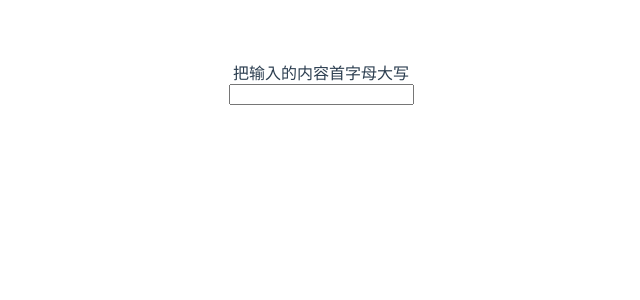
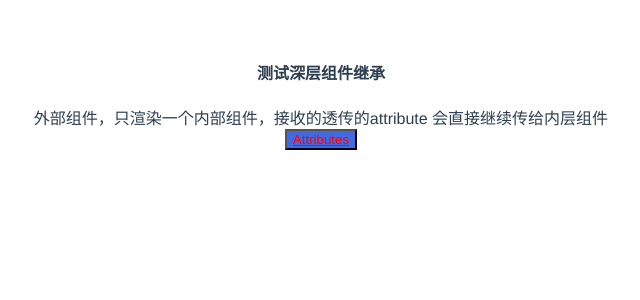
Before and after one commit to humanheima/vue-hello-world, a Vue app: page / in a window 1280 px wide. Shown: the top 300 px of the page, without its empty margins (319-959 px from the left). Built offline with nearby package versions, Linux system fonts and the light colour scheme.

Commit message:
深入组件:透传Attributes

```diff
--- a/src/App.vue
+++ b/src/App.vue
@@ -67,8 +67,14 @@
     <!-- <VmodelComponent v-model:model-value="message" v-model:model-value2="name">
     </VmodelComponent> -->
 
-    <CapitalizeComponent v-model.modelValue.capitalize="myText"></CapitalizeComponent>
+    <!-- <CapitalizeComponent v-model.modelValue.capitalize="myText"></CapitalizeComponent> -->
 
+    <!-- <AttributeComponent class="btn_class_one" @click="parentClick"></AttributeComponent> -->
+  </div>
+
+  <div>
+
+    <AttributeOutComponent class="btn_class_one" @click="parentClick"></AttributeOutComponent>
   </div>
 </template>
 
@@ -96,6 +102,8 @@ import DynamicComponentTest from './components/DynamicComponentTest.vue';
 import EventCustom from './components/EventCustom.vue';
 import VmodelComponent from './components/VmodelComponent.vue';
 import CapitalizeComponent from './CapitalizeComponent.vue';
+import AttributeComponent from './components/AttributeComponent.vue';
+import AttributeOutComponent from './components/AttributeOutComponent.vue';
 
 export default {
   name: 'App',
@@ -128,11 +136,17 @@ export default {
     EventCustom,
     VmodelComponent,
     CapitalizeComponent,
+    AttributeComponent,
+    AttributeOutComponent,
   },
   methods: {
     handleCustomEvent(message) {
       console.log(message) // 输出 'hello world'
       alert("收到自定义事件:" + message)
+    },
+
+    parentClick() {
+      alert('parentClick')
     }
   }
 }
@@ -148,4 +162,9 @@ export default {
   color: #2c3e50;
   margin-top: 60px;
 }
+
+.btn_class_one {
+
+  background-color: royalblue;
+}
 </style>
--- /dev/null
+++ b/src/components/AttributeComponent.vue
@@ -0,0 +1,42 @@
+<script>
+
+export default {
+
+
+    //如果你不想让一个组件自动继承 attribute，你可以在组件的选项中设置 inheritAttrs: false。
+    //这样，父组件传递给这个组件的 attribute（除了 class 和 style）
+    //就不会被添加到这个组件的根元素上。注意是不会添加到根元素上，在这个例子中，就是不会添加到 button 上。
+    inheritAttrs: false,
+    methods: {
+        selfClick() {
+            alert('selfClick')
+        }
+    },
+    created() {
+        //你可以通过 $attrs 这个实例属性来访问组件的所有透传 attribute：
+        console.log(this.$attrs)
+    }
+
+}
+</script>
+
+<template>
+    <div>
+
+        <h4>测试深层组件继承</h4>
+
+        <span>外部组件，只渲染一个内部组件，接收的透传的attribute 会直接继续传给内层组件</span>
+        <br />
+        <!-- 外部传递的class样式 会和 btn_class 合并 -->
+        <!-- 外部传递的onClick 也会合并 -->
+        <button class="btn_class" @click="selfClick" v-bind="$attrs">Attributes</button>
+    </div>
+</template>
+
+<style scoped>
+.btn_class {
+    color: red;
+    text-decoration: underline;
+
+}
+</style>
--- /dev/null
+++ b/src/components/AttributeOutComponent.vue
@@ -0,0 +1,12 @@
+<script>
+import AttributeComponent from './AttributeComponent.vue';
+
+
+export default {
+    components: { AttributeComponent },
+}
+</script>
+
+<template>
+    <AttributeComponent />
+</template>
```
Also changed, not shown: 1 other file (tests, documents, lock files or other folders).
